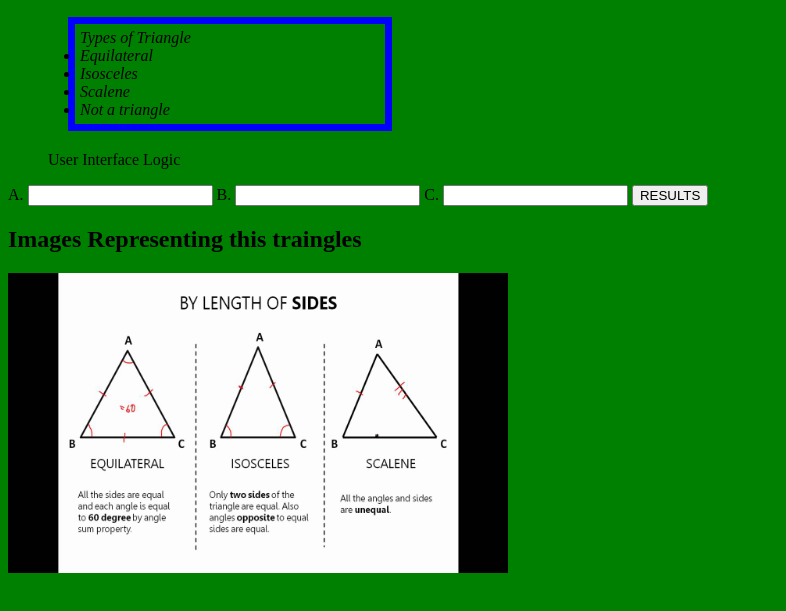
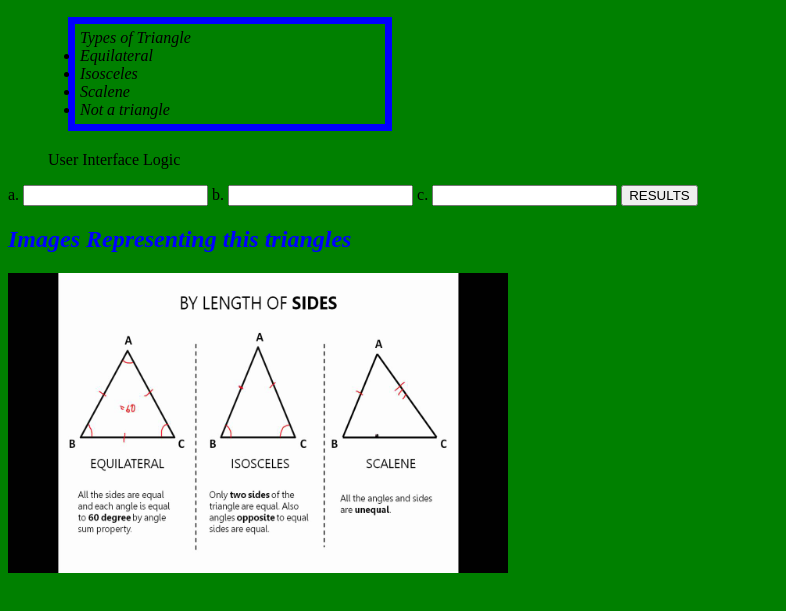
Before and after one commit to kipsr/triangletracker.github.io, a plain HTML site: page index.html in a window 1280 px wide. Shown: the part 101-712 px from the top of the page, without its empty margins (0-786 px from the left). Drawn offline with Linux system fonts and the light colour scheme.

Commit message:
add styles

```diff
--- a/css/styles.css
+++ b/css/styles.css
@@ -16,3 +16,6 @@ body{
 .important{
     font-style: italic;
 }
+.triangles{
+    color: blue;
+}
--- a/index.html
+++ b/index.html
@@ -33,16 +33,16 @@
    </ul>
    <form class="form" action="index.html" method="post" >
 
-     <label>A.</label>
-     <input type="number" name="side 1" value="" id="A">
-     <label>B.</label>
-     <input type="number" name="side 2" value="" id="B">
-     <label>C.</label>
-     <input type="number" name="side 3" value="" id="C">
+     <label>a.</label>
+     <input type="number" name="side 1" value="" id="a">
+     <label>b.</label>
+     <input type="number" name="side 2" value="" id="b">
+     <label>c.</label>
+     <input type="number" name="side 3" value="" id="c">
      <button type="button" name="results" onclick="measurements ()">RESULTS</button>
    </form>
     <script src="js/scripts.js"></script>
-    <h2>Images Representing this traingles</h2>
+    <h2><em class="triangles"> Images Representing this triangles</em> </h2>
     <img class="myphoto"src="js/images/image.jpg" alt="This are the figures which represent this Triangles">
 
 
```
